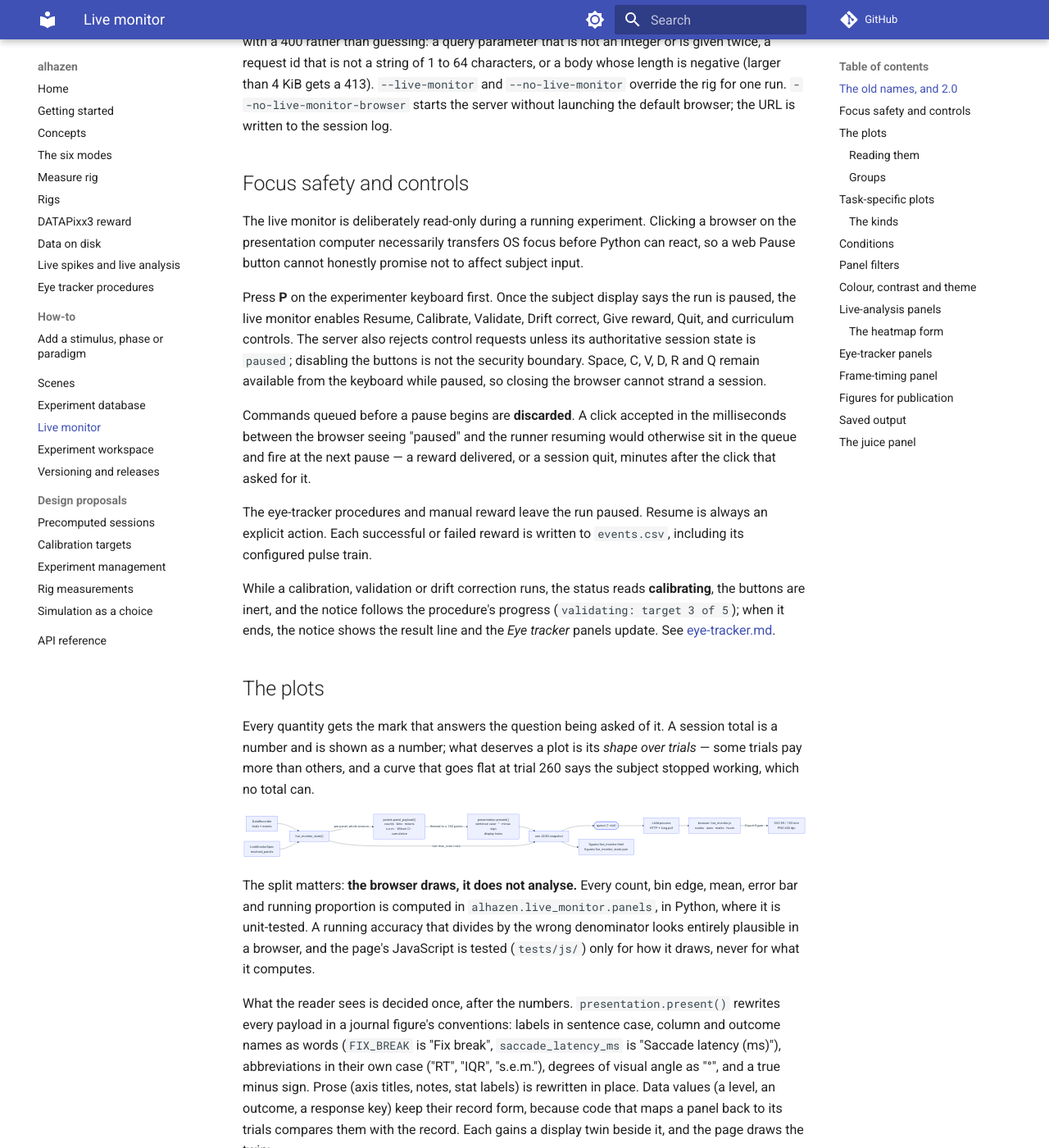
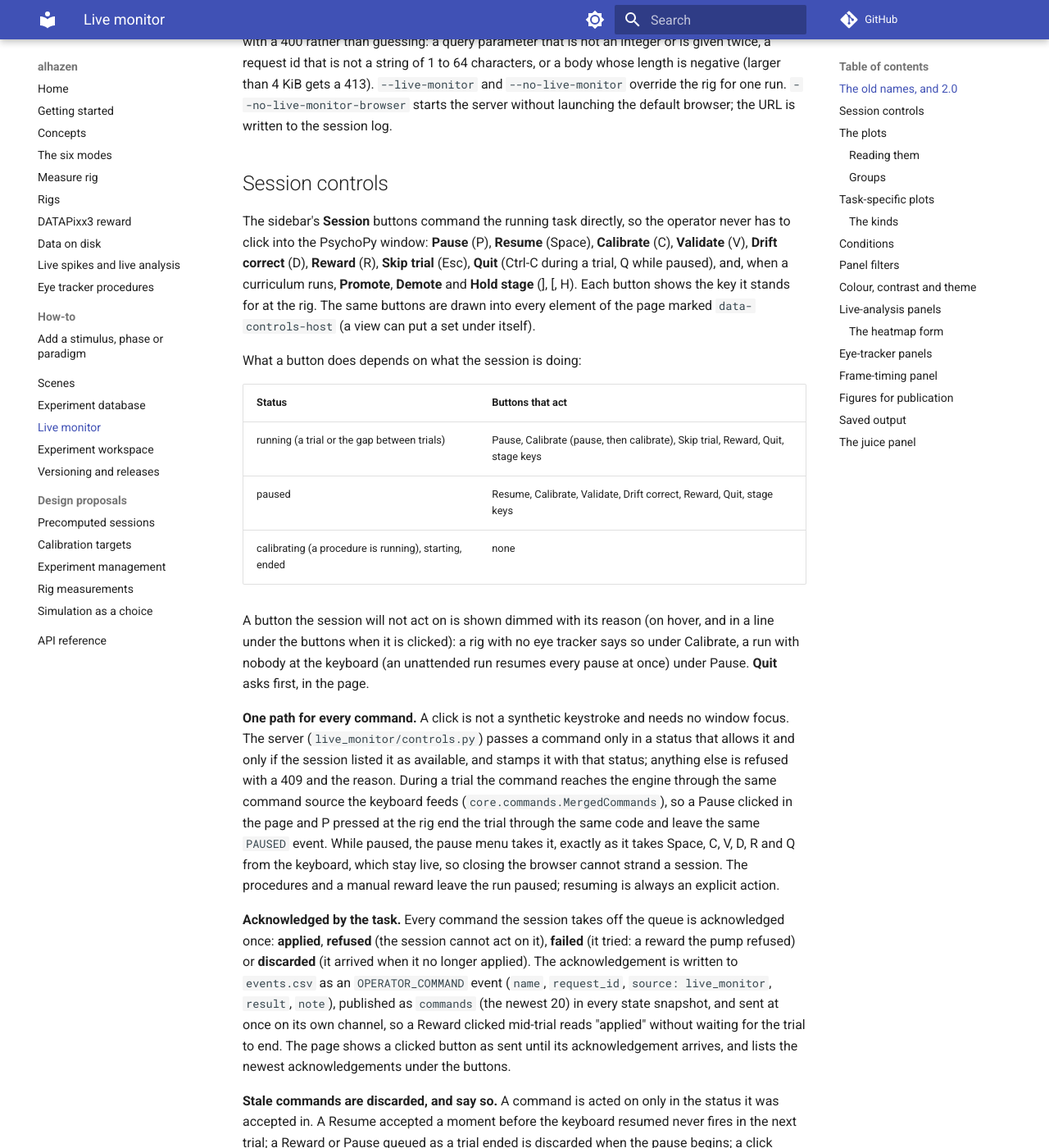
Before and after one commit to sh4r11f/alhazen, an MkDocs documentation site: the page built from docs/live_monitor.md, in a window 1280 px wide and 1400 px high, scrolled down 1871 px. Shown: the whole window at 82% size. Built offline with MkDocs 1.6.1 and Material for MkDocs 9.7.7, drawn with Linux system fonts in a browser that asks for light colours; comment, search, counter and statistics services are not loaded; some of the changed text lies outside the part shown.

Commit message:
Operator commands: docs, changelog, quit confirm layout

```diff
--- a/docs/live_monitor.md
+++ b/docs/live_monitor.md
@@ -78,35 +78,75 @@ whose length is negative (larger than 4 KiB gets a 413). `--live-monitor` and `-
 rig for one run. `--no-live-monitor-browser` starts the server without launching
 the default browser; the URL is written to the session log.
 
-## Focus safety and controls
+## Session controls
 
-The live monitor is deliberately read-only during a running experiment. Clicking
-a browser on the presentation computer necessarily transfers OS focus before
-Python can react, so a web Pause button cannot honestly promise not to affect
-subject input.
+The sidebar's **Session** buttons command the running task directly, so the
+operator never has to click into the PsychoPy window: **Pause** (P),
+**Resume** (Space), **Calibrate** (C), **Validate** (V), **Drift correct** (D),
+**Reward** (R), **Skip trial** (Esc), **Quit** (Ctrl-C during a trial, Q while
+paused), and, when a curriculum runs, **Promote**, **Demote** and **Hold
+stage** (], [, H). Each button shows the key it stands for at the rig. The
+same buttons are drawn into every element of the page marked
+`data-controls-host` (a view can put a set under itself).
 
-Press **P** on the experimenter keyboard first. Once the subject display says
-the run is paused, the live monitor enables Resume, Calibrate, Validate, Drift
-correct, Give reward, Quit, and curriculum controls. The server also rejects
-control requests unless its authoritative session state is `paused`;
-disabling the buttons is not the security boundary. Space, C, V, D, R and Q
-remain available from the keyboard while paused, so closing the browser
-cannot strand a session.
+What a button does depends on what the session is doing:
 
-Commands queued before a pause begins are **discarded**. A click accepted in
-the milliseconds between the browser seeing "paused" and the runner resuming
-would otherwise sit in the queue and fire at the next pause — a reward
-delivered, or a session quit, minutes after the click that asked for it.
+| Status | Buttons that act |
+| --- | --- |
+| running (a trial or the gap between trials) | Pause, Calibrate (pause, then calibrate), Skip trial, Reward, Quit, stage keys |
+| paused | Resume, Calibrate, Validate, Drift correct, Reward, Quit, stage keys |
+| calibrating (a procedure is running), starting, ended | none |
 
-The eye-tracker procedures and manual reward leave the run paused. Resume is
-always an explicit action. Each successful or failed reward is written to
-`events.csv`, including its configured pulse train.
+A button the session will not act on is shown dimmed with its reason (on
+hover, and in a line under the buttons when it is clicked): a rig with no eye
+tracker says so under Calibrate, a run with nobody at the keyboard (an
+unattended run resumes every pause at once) under Pause. **Quit** asks first,
+in the page.
+
+**One path for every command.** A click is not a synthetic keystroke and
+needs no window focus. The server (`live_monitor/controls.py`) passes a
+command only in a status that allows it and only if the session listed it as
+available, and stamps it with that status; anything else is refused with a 409
+and the reason. During a trial the command reaches the engine through the
+same command source the keyboard feeds (`core.commands.MergedCommands`), so a
+Pause clicked in the page and P pressed at the rig end the trial through the
+same code and leave the same `PAUSED` event. While paused, the pause menu
+takes it, exactly as it takes Space, C, V, D, R and Q from the keyboard,
+which stay live, so closing the browser cannot strand a session. The
+procedures and a manual reward leave the run paused; resuming is always an
+explicit action.
+
+**Acknowledged by the task.** Every command the session takes off the queue
+is acknowledged once: **applied**, **refused** (the session cannot act on it),
+**failed** (it tried: a reward the pump refused) or **discarded** (it arrived
+when it no longer applied). The acknowledgement is written to `events.csv` as
+an `OPERATOR_COMMAND` event (`name`, `request_id`, `source: live_monitor`,
+`result`, `note`), published as `commands` (the newest 20) in every state
+snapshot, and sent at once on its own channel, so a Reward clicked mid-trial
+reads "applied" without waiting for the trial to end. The page shows a
+clicked button as sent until its acknowledgement arrives, and lists the
+newest acknowledgements under the buttons.
+
+**Stale commands are discarded, and say so.** A command is acted on only in
+the status it was accepted in. A Resume accepted a moment before the keyboard
+resumed never fires in the next trial; a Reward or Pause queued as a trial
+ended is discarded when the pause begins; a click accepted while a procedure
+ran is discarded when it ends. Each is acknowledged as discarded with the
+reason, rather than vanishing.
+
+**Focus.** Clicking a browser on the presentation computer moves keyboard
+focus away from the PsychoPy window, as a Resume clicked in the browser always
+did. Commands need no focus, but a task whose subject answers with the
+keyboard reads those keys from the PsychoPy window: on such a rig, open the
+live monitor on a second computer (the experiment workspace's Live monitor
+tab, or the URL from the session log) or press P/Space at the rig.
 
 While a calibration, validation or drift correction runs, the status reads
-**calibrating**, the buttons are inert, and the notice follows the
+**calibrating**, the buttons are off, and the notice follows the
 procedure's progress (`validating: target 3 of 5`); when it ends, the notice
-shows the result line and the *Eye tracker* panels update. See
-[eye-tracker.md](eye-tracker.md).
+shows the result line and the *Eye tracker* panels update. A walk whose rig
+advances targets by hand (`calibration_advance: manual`) still takes SPACE at
+each target from the rig's keyboard. See [eye-tracker.md](eye-tracker.md).
 
 ## The plots
 
--- a/src/alhazen/live_monitor/assets/live_monitor.css
+++ b/src/alhazen/live_monitor/assets/live_monitor.css
@@ -637,7 +637,7 @@ button.control:focus-visible { outline: 2px solid var(--series-1); outline-offse
   background: var(--surface);
 }
 .quit-confirm p { margin: 0 0 8px; font-size: 13px; }
-.quit-actions { display: grid; grid-template-columns: 1fr 1fr; gap: 6px; }
+.quit-actions { display: grid; grid-template-columns: repeat(auto-fit, minmax(110px, 1fr)); gap: 6px; }
 .quit-actions button.control { justify-content: center; }
 
 .control-feedback { margin: 10px 0 0; color: var(--critical); font-size: 12.5px; }
```
Also changed, not shown: CHANGELOG.md (+62 -38 lines), 1 other file.
